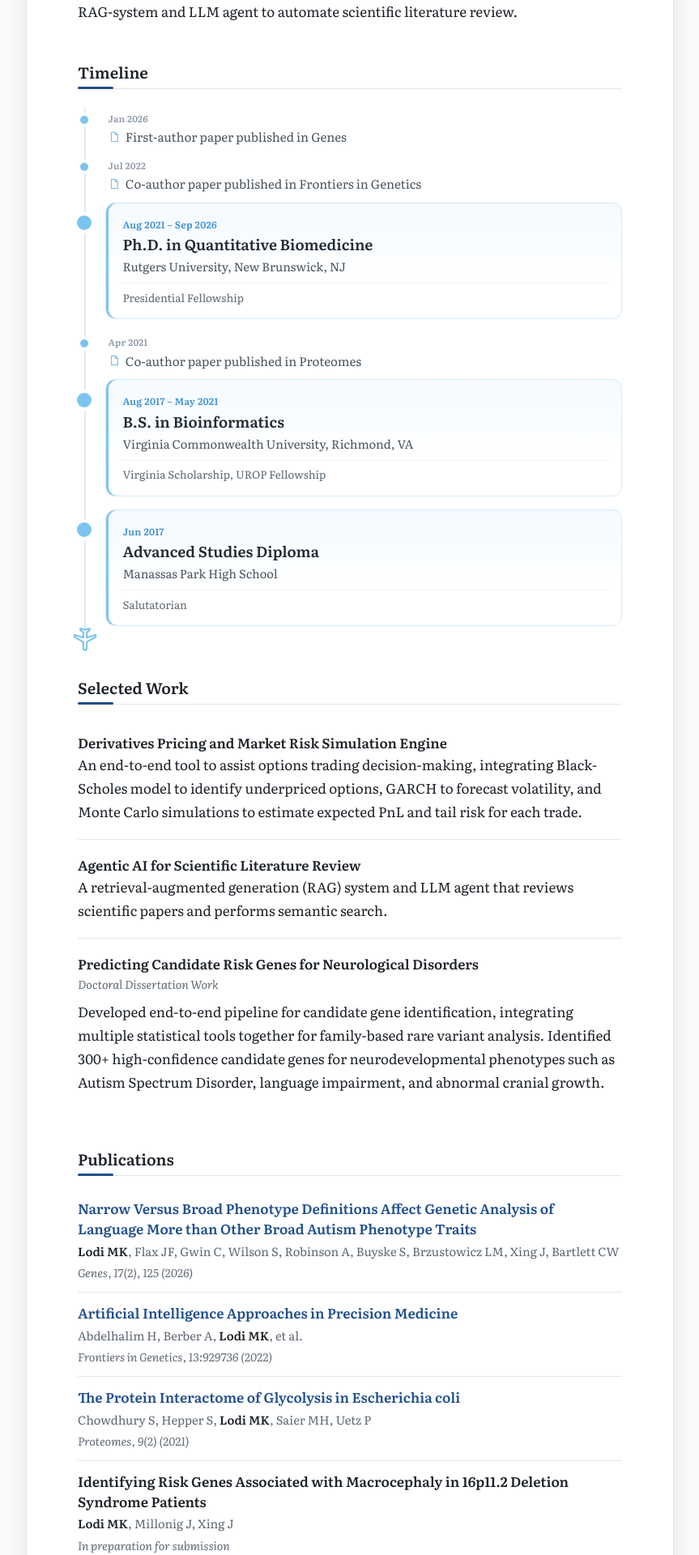
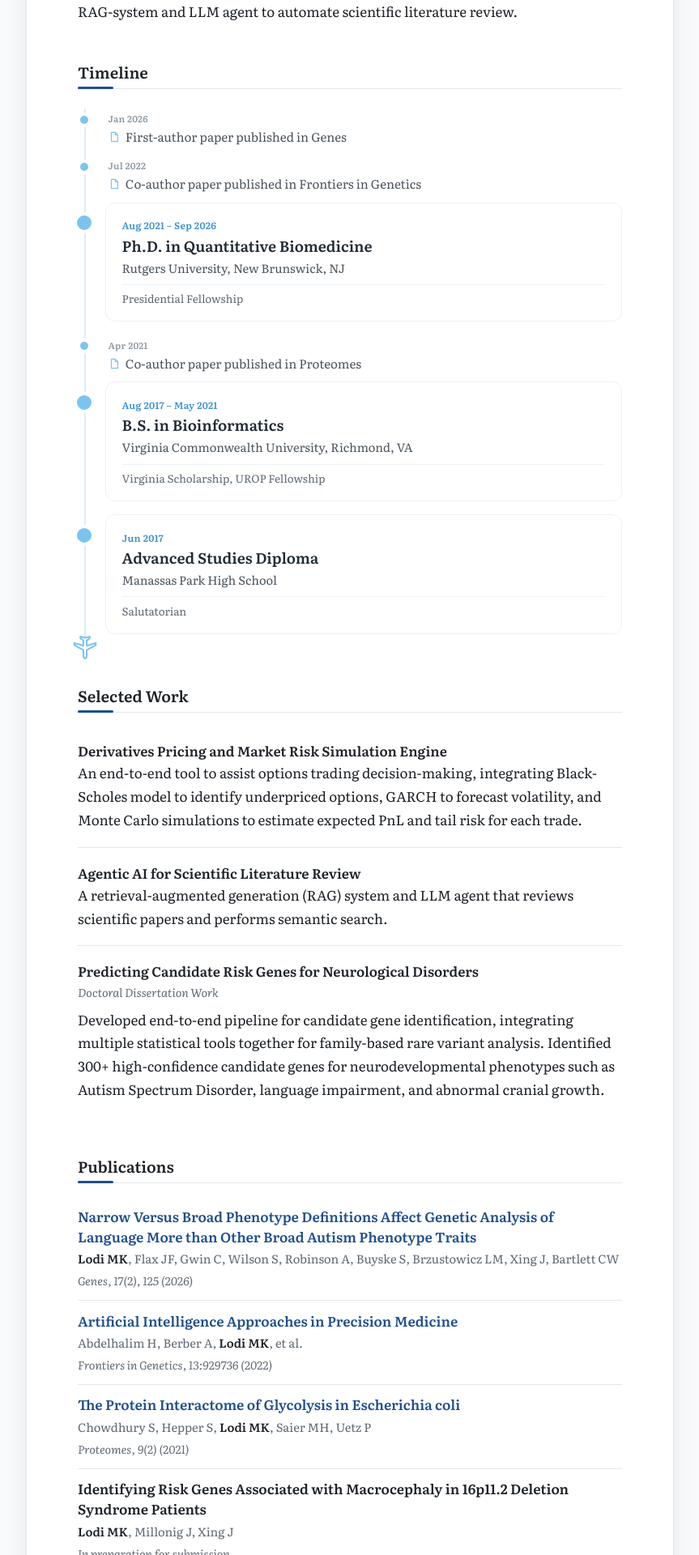
Before and after one commit to mklodi1/mklodi1.github.io, a Jekyll site: the page built from index.html, in a window 1280 px wide. Shown: the part 608-2528 px from the top of the page at 81% size, without its empty margins (208-1071 px from the left). Built offline with Jekyll 4.4.1, drawn with Linux system fonts in a browser that asks for light colours.

Commit message:
Timeline school cards: plain white, larger
Co-Authored-By: Claude Opus 5.5 <noreply@anthropic.com>
Claude-Session: https://claude.ai/code/session_018B7yRm4wV88UDqtVSP6gVK

```diff
--- a/assets/css/style.css
+++ b/assets/css/style.css
@@ -600,10 +600,7 @@ body { border-top: 6px solid var(--link); }
 }
 
 /* schools stand out; papers sit quietly between them */
-.journey-education .journey-card {
-  background: linear-gradient(180deg, #F4FAFF, #fff 70%); border-color: #D6EAF8;
-  box-shadow: inset 3px 0 0 var(--tl); padding: 1rem 1.15rem 1rem 1.3rem;
-}
+.journey-education .journey-card { background: #fff; padding: 1.1rem 1.25rem; }
 .journey-education .journey-title { font-size: 1.15rem; font-weight: 600; color: #1F2A35; }
 .journey-education .journey-dot { width: 18px; height: 18px; left: -1px !important; top: 1.05rem; border-width: 3px; }
 .journey-paper { padding-bottom: .55rem !important; }
```
